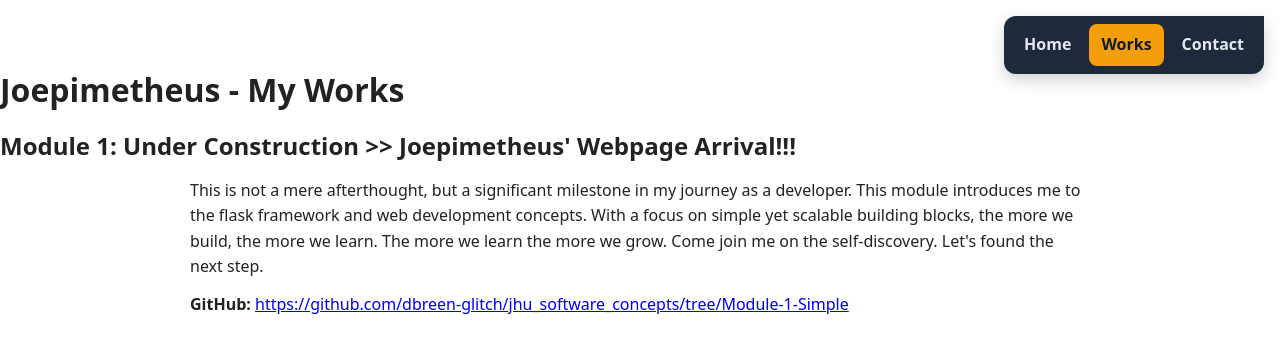
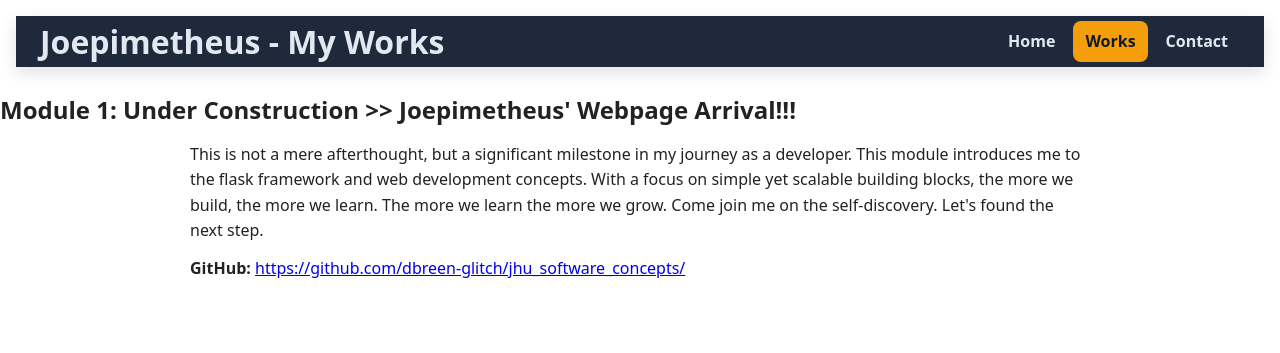
Before and after one commit to dbreen-glitch/jhu_software_concepts, a Flask app: page /works in a window 1280 px wide. Shown: the top 353 px of the page. Run offline with Flask 3, Linux system fonts and the light colour scheme.

Commit message:
The header is fixed, just a few more things, ready to merge to main.

```diff
--- a/joepimetheus/module_1/__init__.py
+++ b/joepimetheus/module_1/__init__.py
@@ -1,8 +1,13 @@
+'''Initialize the Flask application and register blueprints.'''
 from flask import Flask
 
+# Ensure the running of app imports from correct location
 from module_1.pages import bp as pages_bp
 
+
 def create_app():
+    '''Create and configure the Flask application.'''
+
     app = Flask(__name__)
 
     app.register_blueprint(pages_bp)
--- a/joepimetheus/module_1/pages.py
+++ b/joepimetheus/module_1/pages.py
@@ -1,3 +1,4 @@
+'''Define the routes and views for the web pages.'''
 from flask import Blueprint, render_template
 
 bp = Blueprint('pages', __name__)
--- a/joepimetheus/module_1/static/style.css
+++ b/joepimetheus/module_1/static/style.css
@@ -15,7 +15,6 @@ body {
   font-family: system-ui, -apple-system, Segoe UI, Roboto, Arial, sans-serif;
   line-height: 1.6;
   color: #222;
-  padding-top: 64px;        /* ensures content never hides behind fixed nav */
 }
 
 main {
@@ -71,17 +70,7 @@ main {
 
 /* ========== 2) Top-right navigation bar ========== */
 /* Add class="top-nav" to your <nav> in base.html */
-.top-nav {
-  position: fixed;
-  top: 16px;
-  right: 16px;
-  z-index: 1000;
-  background: var(--nav-bg);
-  color: var(--nav-fg);
-  padding: 8px;
-  border-radius: 12px 0 12px 12px;
-  box-shadow: 0 6px 16px rgba(0,0,0,.18);
-}
+
 
 .top-nav ul {
   list-style: none;
@@ -122,3 +111,91 @@ main {
 h1, h2, h3, p {
   margin: 0 0 12px 0;
 }
+
+/* Header bar with title (left) and nav (right) */
+.site-header {
+  display: flex;
+  align-items: center;
+  justify-content: space-between;
+  gap: 16px;
+  max-width: 1200px;
+  margin: 16px auto 24px;
+  padding: 0 24px;
+}
+
+/* Keep the title tight */
+.site-header h1 {
+  margin: 0;
+}
+
+/* Nav sits inline on the right now */
+.top-nav {
+  position: static;        /* was fixed */
+  right: auto; top: auto;  /* neutralize old positioning */
+  margin: 0;
+}
+
+/* Full-width colored header bar */
+.site-header{
+  width: 100%;
+  background: var(--nav-bg);
+  color: var(--nav-fg);
+  box-shadow: 0 6px 16px rgba(0,0,0,.12);
+  /* Want the bar to stick on scroll? uncomment: */
+  /* position: sticky; top: 0; z-index: 1000; */
+}
+
+/* Center content; title left, nav right */
+.site-header__inner{
+  max-width: 1200px;
+  margin: 0 auto;
+  padding: 12px 24px;
+  display: flex;
+  align-items: center;
+  justify-content: space-between;
+  gap: 16px;
+}
+
+.site-header h1{
+  margin: 0;
+  color: var(--nav-fg);
+}
+
+/* Nav now lives inside the header; transparent background */
+.top-nav{
+  position: static;
+  background: transparent;
+  color: var(--nav-fg);
+  box-shadow: none;
+  padding: 0;
+  margin: 0;
+}
+
+.top-nav ul{
+  list-style: none;
+  margin: 0;
+  padding: 0;
+  display: flex;
+  gap: 6px;
+}
+
+.top-nav a{
+  display: inline-block;
+  color: var(--nav-fg);
+  text-decoration: none;
+  font-weight: 600;
+  padding: 8px 12px;
+  border-radius: 8px;
+  transition: background .15s ease, color .15s ease;
+}
+
+.top-nav a:hover{
+  background: rgba(255,255,255,.12);
+}
+
+/* Highlight current tab */
+.top-nav a.active,
+.top-nav a[aria-current="page"]{
+  background: var(--nav-active-bg);
+  color: var(--nav-active-fg);
+}
--- a/joepimetheus/module_1/templates/base.html
+++ b/joepimetheus/module_1/templates/base.html
@@ -1,12 +1,18 @@
 <!DOCTYPE html>
 <html lang="en">
+<head>
+  <meta charset="UTF-8">
+  <meta name="viewport" content="width=device-width, initial-scale=1.0">
+  <title>Joepimetheus</title>
   <link rel="stylesheet" href="{{ url_for('static', filename='style.css') }}">
-<head>
-  <title>Joepimetheus</title>
 </head>
 <body>
-<h1>Joepimetheus - {% block title %}{% endblock title %}</h1>
-{% include("navigation.html") %}
+
+<header class="site-header">
+  <h1>Joepimetheus - {% block title %}{% endblock title %}</h1>
+  {% include("navigation.html") %}
+</header>
+
 <section>
   <header>
     {% block header %}{% endblock header %}
--- a/joepimetheus/module_1/templates/pages/works.html
+++ b/joepimetheus/module_1/templates/pages/works.html
@@ -8,6 +8,6 @@
   <p>This is not a mere afterthought, but a significant milestone in my journey as a developer.
       This module introduces me to the flask framework and web development concepts. With a focus on
       simple yet scalable building blocks, the more we build, the more we learn. The more we learn
-        the more we grow. Come join me on the self-discovery. Let's found the next step.</p>
-  <p><strong>GitHub:</strong> <a href="https://github.com/dbreen-glitch/jhu_software_concepts/tree/Module-1-Simple" target="_blank">https://github.com/dbreen-glitch/jhu_software_concepts/tree/Module-1-Simple</a></p>
+      the more we grow. Come join me on the self-discovery. Let's found the next step.</p>
+  <p><strong>GitHub:</strong> <a href="https://github.com/dbreen-glitch/jhu_software_concepts/" target="_blank">https://github.com/dbreen-glitch/jhu_software_concepts/</a></p>
 {% endblock content %}
--- a/joepimetheus/run.py
+++ b/joepimetheus/run.py
@@ -1,8 +1,12 @@
-
+'''Run the Flask application from terminal.'''
 from module_1 import create_app
 
 app = create_app()
 
+
+#################################################################################
+
+
 if __name__=='__main__':
 
     app.run(host='0.0.0.0', port=8080)
```
Also changed, not shown: joepimetheus/yourappenv/requirements.txt (added, +64 -0 lines), README.md (deleted), joepimetheus/README.txt (added).
